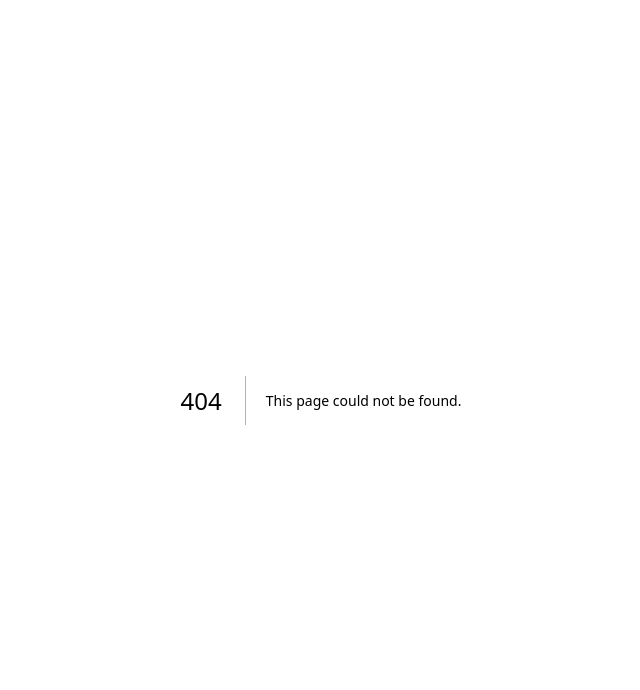
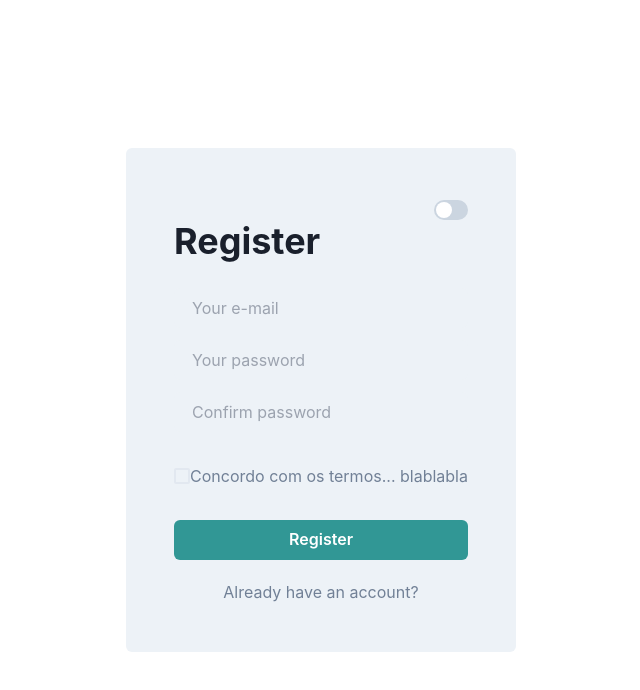
Before and after one commit to marcelldac/ditter-front, a Next.js app: page /register in a window 1280 px wide. Before the commit this address had no page. Shown: the top 690 px of the page, without its empty margins (319-959 px from the left). Built offline with nearby package versions, Linux system fonts and the light colour scheme.

Commit message:
feat: add Register page

```diff
--- /dev/null
+++ b/src/pages/register/index.tsx
@@ -0,0 +1,51 @@
+import {
+  Box,
+  Button,
+  Flex,
+  Heading,
+  Input,
+  Switch,
+  useColorMode,
+  useColorModeValue,
+  Checkbox,
+  Link,
+  Text,
+} from "@chakra-ui/react";
+
+export default function LoginForm() {
+  const formBackground = useColorModeValue("gray.100", "gray.700");
+  const { toggleColorMode } = useColorMode();
+
+  return (
+    <Flex height="100vh" alignItems="center" justifyContent="center">
+      <Flex direction="column" background={formBackground} p={12} rounded={6}>
+        <Box textAlign="right">
+          <Switch onChange={toggleColorMode} />
+        </Box>
+        <Heading mb={6}>Register</Heading>
+        <Input placeholder="Your e-mail" variant="filled" mb={3} type="email" />
+        <Input
+          placeholder="Your password"
+          variant="filled"
+          mb={3}
+          type="password"
+          required
+        />
+        <Input
+          placeholder="Confirm password"
+          variant="filled"
+          type="password"
+          required
+        />
+        <Flex direction="row" color="gray.500" my={8}>
+          <Checkbox size="md" colorScheme="teal" />
+          <Text>Concordo com os termos... blablabla</Text>
+        </Flex>
+        <Button colorScheme="teal">Register</Button>
+        <Box textAlign="center" mt={5} color="gray.500">
+          <Link href="/">Already have an account?</Link>
+        </Box>
+      </Flex>
+    </Flex>
+  );
+}
```
